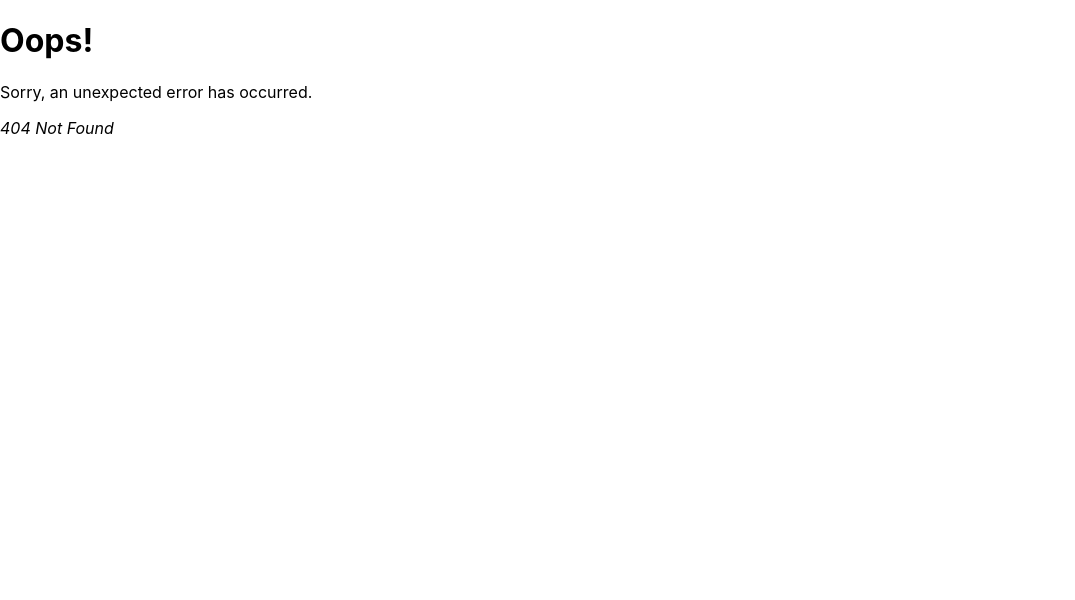
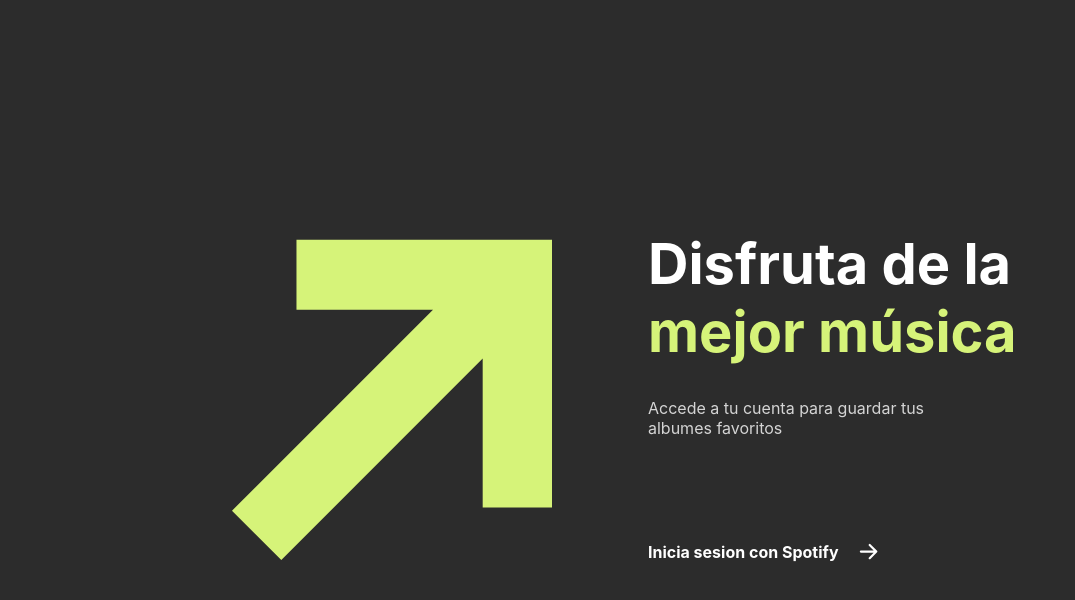
Before and after one commit to Andresser17/album-collection, a React (Create React App) app: page /login in a window 1280 px wide. Before the commit this address had no page. Shown: the top 600 px of the page, without its empty margins (0-1075 px from the left). Built offline with nearby package versions, Linux system fonts and the light colour scheme.

Commit message:
feat: add Login route
add react-icons dependency

```diff
--- a/package.json
+++ b/package.json
@@ -13,6 +13,7 @@
     "@types/react-dom": "^18.0.8",
     "react": "^18.2.0",
     "react-dom": "^18.2.0",
+    "react-icons": "^4.6.0",
     "react-redux": "^8.0.4",
     "react-router-dom": "^6.4.3",
     "react-scripts": "5.0.1",
--- a/src/index.css
+++ b/src/index.css
@@ -1,13 +1,58 @@
+* {
+  box-sizing: border-box;
+  padding: 0;
+  margin: 0;
+}
+
 body {
-  margin: 0;
-  font-family: -apple-system, BlinkMacSystemFont, 'Segoe UI', 'Roboto', 'Oxygen',
-    'Ubuntu', 'Cantarell', 'Fira Sans', 'Droid Sans', 'Helvetica Neue',
+  background-color: rgb(var(--bg));
+  color: rgb(var(--text));
+  font-family: -apple-system, BlinkMacSystemFont, "Segoe UI", "Roboto", "Oxygen",
+    "Ubuntu", "Cantarell", "Fira Sans", "Droid Sans", "Helvetica Neue",
     sans-serif;
   -webkit-font-smoothing: antialiased;
   -moz-osx-font-smoothing: grayscale;
 }
 
-code {
-  font-family: source-code-pro, Menlo, Monaco, Consolas, 'Courier New',
-    monospace;
+html {
+  scroll-behavior: smooth;
 }
+
+::-webkit-scrollbar {
+  width: 0.9rem;
+}
+
+::-webkit-corner {
+  background-color: transparent;
+}
+
+::-webkit-scrollbar-thumb {
+  border-radius: 0.5rem;
+  background-color: rgba(var(--text));
+}
+
+::-webkit-scrollbar-track {
+  border-radius: 0.5rem;
+}
+::-webkit-scrollbar-thumb,
+::-webkit-scrollbar-track {
+  border: 0.3rem solid transparent;
+  background-clip: padding-box;
+  border-radius: 0.5rem;
+}
+
+:root {
+  --primary: 214 243 121;
+  --primary-text: 33 33 33;
+  --bg: 44 44 44;
+  --card: 255 255 255;
+  --text: 255 255 255;
+  --border: 99 99 99;
+  --notification: 255 69 58;
+
+  /* shadows */
+  --shadow: 0 1px 3px 0 rgb(0 0 0 / 0.1), 0 1px 2px -1px rgb(0 0 0 / 0.1);
+  --shadow-md: 0 4px 6px -1px rgb(0 0 0 / 0.1), 0 2px 4px -2px rgb(0 0 0 / 0.1);
+  --shadow-lg: 0 10px 15px -3px rgb(0 0 0 / 0.1),
+    0 4px 6px -4px rgb(0 0 0 / 0.1);
+}
--- a/src/index.tsx
+++ b/src/index.tsx
@@ -5,6 +5,7 @@ import { store } from "./app/store";
 import { createBrowserRouter, RouterProvider, Route } from "react-router-dom";
 import App from "./App";
 import ErrorPage from "./ErrorPage";
+import Login from "routes/Login";
 import reportWebVitals from "./reportWebVitals";
 import "./index.css";
 
@@ -13,6 +14,10 @@ const router = createBrowserRouter([
     path: "/",
     element: <App />,
     errorElement: <ErrorPage />,
+  },
+  {
+    path: "/login",
+    element: <Login />,
   },
 ]);
 
--- /dev/null
+++ b/src/routes/Login.module.css
@@ -0,0 +1,128 @@
+.container {
+  height: 100vh;
+  padding: 5rem 2.5rem;
+}
+
+.arrow-cont {
+  display: flex;
+  justify-content: center;
+}
+
+.arrow {
+  width: 14rem;
+  height: 18rem;
+}
+
+.title {
+  max-width: 20rem;
+  font-size: 2.8rem;
+  font-weight: bold;
+}
+
+.title strong {
+  color: rgb(var(--primary));
+}
+
+.subtitle {
+  max-width: 18rem;
+  margin-top: 2rem;
+  color: rgb(var(--text) / 0.8);
+}
+
+.login-text {
+  margin-top: 2.5rem;
+  font-weight: bold;
+  cursor: pointer;
+  display: flex;
+  align-items: center;
+}
+
+.login-text:hover {
+  color: rgb(var(--text) / 0.9);
+}
+
+.login-text:active {
+  color: rgb(var(--text) / 0.8);
+}
+
+.login-text svg {
+  width: 2.2rem;
+  height: 2.2rem;
+  margin-left: 0.8rem;
+}
+
+@media only screen and (min-width: 640px) {
+  .container {
+    padding: 5rem 4rem;
+  }
+
+  .arrow-cont {
+    justify-content: flex-start;
+  }
+
+  .login-text {
+    margin-top: 6rem;
+  }
+}
+
+@media only screen and (min-width: 768px) {
+  .container {
+    display: flex;
+    justify-content: center;
+    align-items: center;
+  }
+
+  .text-cont {
+    padding-left: 3rem;
+  }
+}
+
+@media only screen and (min-width: 1024px) {
+
+  .arrow {
+    width: 20rem;
+    height: 24rem;
+  }
+
+  .text-cont {
+    padding-left: 6rem;
+  }
+
+  .title {
+    font-size: 3rem;
+  }
+}
+
+@media only screen and (min-width: 1280px) {
+
+  .title {
+    font-size: 3.5rem;
+    max-width: 25rem;
+  }
+}
+
+@media only screen and (min-width: 1536px) {
+
+  .arrow {
+    width: auto;
+    height: auto;
+  }
+
+  .text-cont {
+    padding-left: 8rem;
+  }
+
+  .title {
+    font-size: 5rem;
+    max-width: 36rem;
+  }
+
+  .subtitle {
+    font-size: 1.2rem;
+    max-width: 20rem;
+  }
+
+  .login-text {
+    font-size: 1.2rem;
+  }
+}
--- /dev/null
+++ b/src/routes/Login.tsx
@@ -0,0 +1,28 @@
+import React from "react";
+// Icons
+import { ReactComponent as LoginArrow } from "icons/login-arrow.svg";
+import { BsArrowRightShort as ArrowRight } from "react-icons/bs";
+import styles from "./Login.module.css";
+
+function Login() {
+  return (
+    <div className={styles.container}>
+      <div className={styles["arrow-cont"]}>
+        <LoginArrow className={styles.arrow} />
+      </div>
+      <div className={styles["text-cont"]}>
+        <p className={styles.title}>
+          Disfruta de la <strong>mejor música</strong>
+        </p>
+        <p className={styles.subtitle}>
+          Accede a tu cuenta para guardar tus albumes favoritos
+        </p>
+        <p className={styles["login-text"]}>
+          Inicia sesion con Spotify <ArrowRight />
+        </p>
+      </div>
+    </div>
+  );
+}
+
+export default Login;
```
Also changed, not shown: src/icons/login-arrow.svg (added), 1 other file (tests, documents, lock files or other folders).
